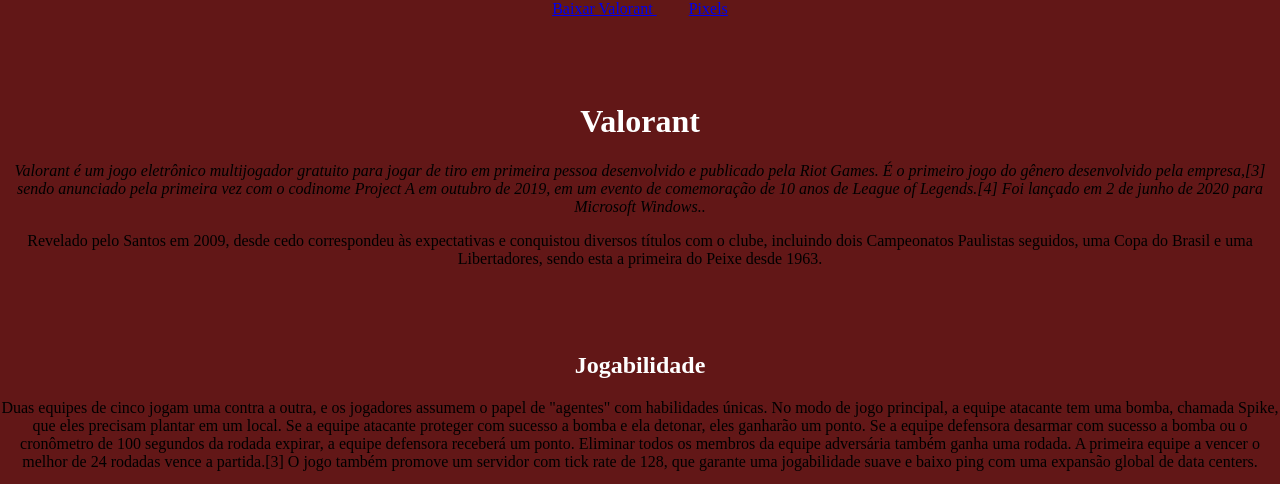
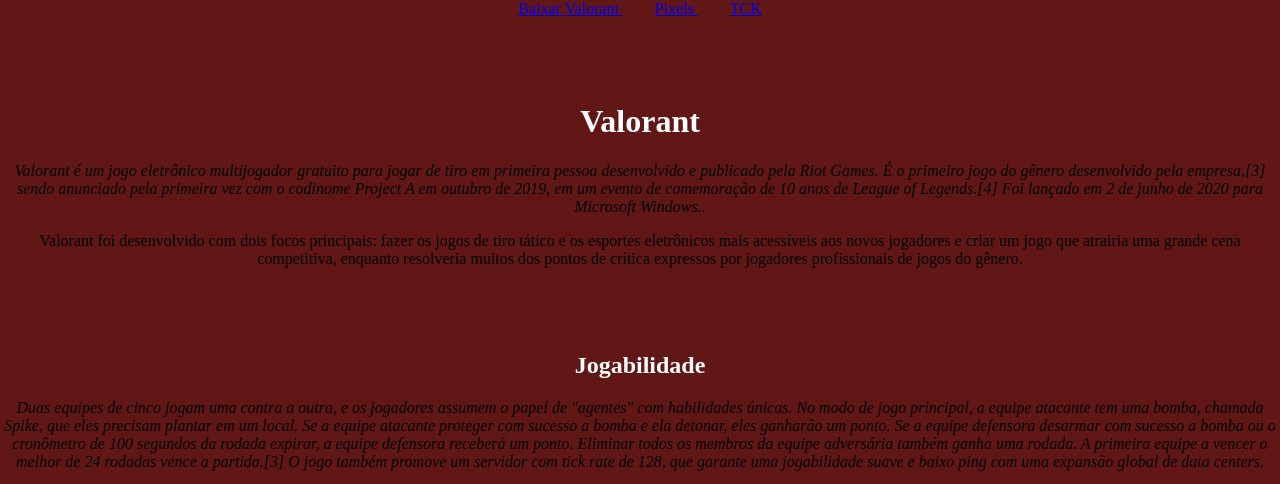
Before and after one commit to WillianYnYamamoto/Prova3tri-WillianYoshihiroNishiYamamoto1C, a plain HTML site: page index.html in a window 1280 px wide. Shown: the top 484 px of the page. Drawn offline with Linux system fonts and the light colour scheme.

Commit message:
Update index.html

```diff
--- a/index.html
+++ b/index.html
@@ -4,7 +4,7 @@
     <meta charset="UTF-8">
     <meta name="viewport" content="width=device-width, initial-scale=1.0">
     <link rel="stylesheet" href="style.css">
-    <title> Prova 3T </title>
+    <title> Prova 3T Willian </title>
     <link rel="icon" type="image/png" href="https://raw.githubusercontent.com/WillianYnYamamoto/Prova3tri-WillianYoshihiroNishiYamamoto1C/5c7387837f70f5d6ba017a2f4c0ea8a7d47e5e9a/faviconprova.png">
 </head>
 <body>
@@ -14,13 +14,15 @@
         <a href="https://playvalorant.com/pt-br/"> Baixar Valorant </a>
         &nbsp; &nbsp; &nbsp; &nbsp;
         <a href="https://valorantpixels.com.br/pixels-sova-ascent-ataque/"> Pixels </a>
+        &nbsp; &nbsp; &nbsp; &nbsp;
+        <a href="https://www.youtube.com/@TcK10"> TCK </a>
     </header>
     </div>
     <h1>Valorant</h1>
     <p class="sova1">Valorant é um jogo eletrônico multijogador gratuito para jogar de tiro em primeira pessoa desenvolvido e publicado pela Riot Games. É o primeiro jogo do gênero desenvolvido pela empresa,[3] sendo anunciado pela primeira vez com o codinome Project A em outubro de 2019, em um evento de comemoração de 10 anos de League of Legends.[4] Foi lançado em 2 de junho de 2020 para Microsoft Windows.</strong>.</p>
-    <p>Revelado pelo Santos em 2009, desde cedo correspondeu às expectativas e conquistou diversos títulos com o clube, incluindo dois Campeonatos Paulistas seguidos, uma Copa do Brasil e uma Libertadores, sendo esta a primeira do Peixe desde 1963.</p>
+    <p>Valorant foi desenvolvido com dois focos principais: fazer os jogos de tiro tático e os esportes eletrônicos mais acessíveis aos novos jogadores e criar um jogo que atrairia uma grande cena competitiva, enquanto resolveria muitos dos pontos de crítica expressos por jogadores profissionais de jogos do gênero.</p>
     <h2> Jogabilidade </h2>
-    <p> Duas equipes de cinco jogam uma contra a outra, e os jogadores assumem o papel de "agentes" com habilidades únicas. No modo de jogo principal, a equipe atacante tem uma bomba, chamada Spike, que eles precisam plantar em um local. Se a equipe atacante proteger com sucesso a bomba e ela detonar, eles ganharão um ponto. Se a equipe defensora desarmar com sucesso a bomba ou o cronômetro de 100 segundos da rodada expirar, a equipe defensora receberá um ponto. Eliminar todos os membros da equipe adversária também ganha uma rodada. A primeira equipe a vencer o melhor de 24 rodadas vence a partida.[3] O jogo também promove um servidor com tick rate de 128, que garante uma jogabilidade suave e baixo ping com uma expansão global de data centers.</p>
+    <p class="sova1">Duas equipes de cinco jogam uma contra a outra, e os jogadores assumem o papel de "agentes" com habilidades únicas. No modo de jogo principal, a equipe atacante tem uma bomba, chamada Spike, que eles precisam plantar em um local. Se a equipe atacante proteger com sucesso a bomba e ela detonar, eles ganharão um ponto. Se a equipe defensora desarmar com sucesso a bomba ou o cronômetro de 100 segundos da rodada expirar, a equipe defensora receberá um ponto. Eliminar todos os membros da equipe adversária também ganha uma rodada. A primeira equipe a vencer o melhor de 24 rodadas vence a partida.[3] O jogo também promove um servidor com tick rate de 128, que garante uma jogabilidade suave e baixo ping com uma expansão global de data centers.</p>
    <img class="img1" src="https://raw.githubusercontent.com/WillianYnYamamoto/Prova3tri-WillianYoshihiroNishiYamamoto1C/7eeb9b7a20159de8668da90cc95ddede2bf3cf4f/fotopraprova.png">
    </div>
     <ol>
```
